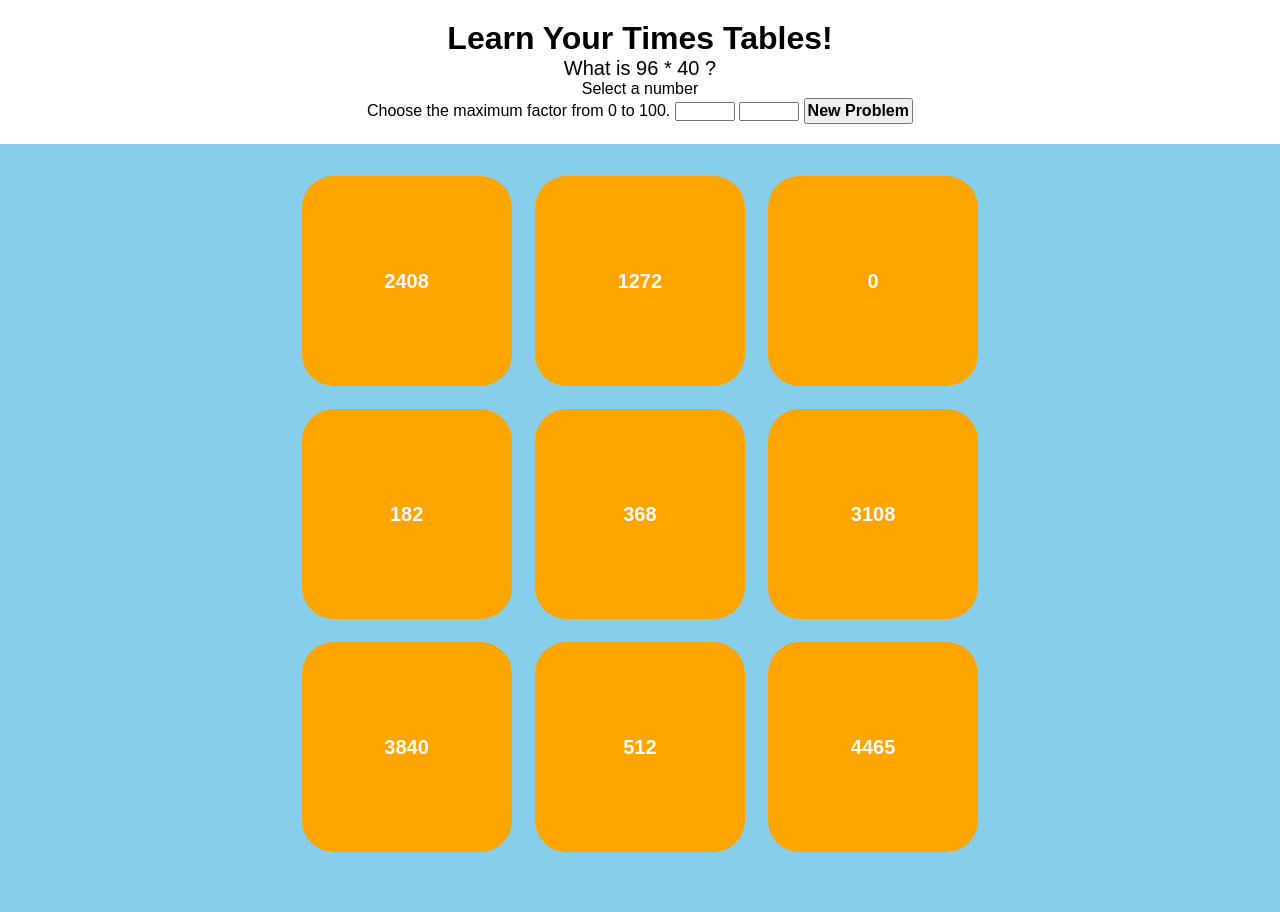
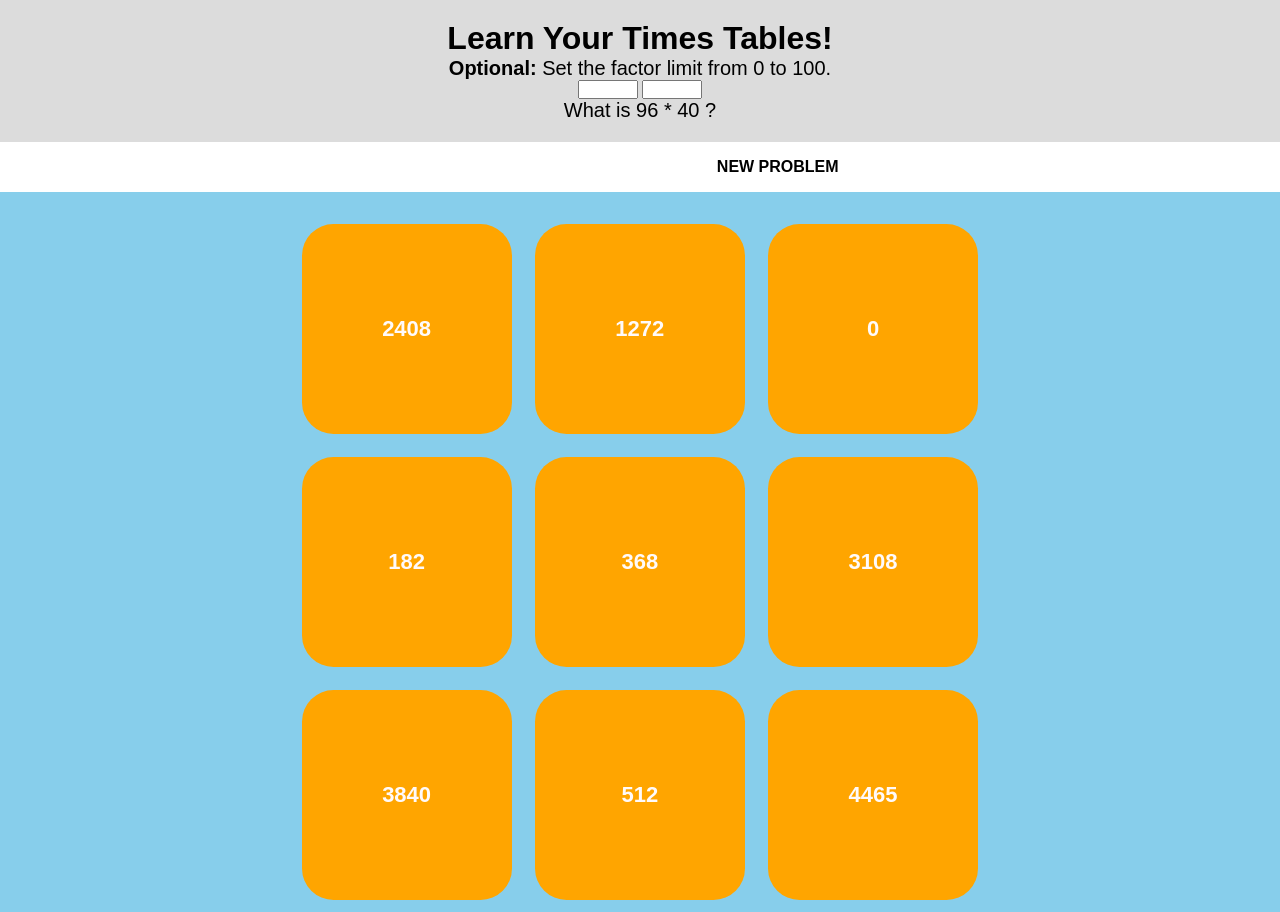
Before and after one commit to JustinCThomas/Multiplication-Project, a plain HTML site: page index.html in a window 1280 px wide. Before the commit the page ends 864 px from the top, so only its background shows below. Drawn offline with Linux system fonts and the light colour scheme.

Commit message:
Update the header

```diff
--- a/css/styles.css
+++ b/css/styles.css
@@ -11,32 +11,51 @@ body {
 }
 
 header {
-  background: white;
-  padding: 20px 0;
+  background: rgb(220, 220, 220);
+  padding: 20px 0 20px 0;
 }
 
 p {
   font-size: 20px;
 }
 
-#correctness {
-  display: inline-block;
-  width: 15%;
+#optional {
+  font-weight: 700;
 }
 
+#band {
+  background-color: white;
+  text-align: center;
+  height: 50px;
+  position: relative;
+}
+
+#correctness {
+  height: 100%;
+  line-height: 300%;
+  position: absolute;
+  left: 50%;
+  transform: translateX(-50%);
+}
 
 button {
-  /*border: none;
+  border: none;
   background: none;
-  outline: none;*/
+  outline: none;
+  text-transform: uppercase;
   font-weight: 700;
   height: 100%;
   font-size: 16px;
   padding: 2px;
+  position: absolute;
+  left: calc(50% + 100px);
+  transform: translateX(-20%);
+  transition: all .6s;
 }
 
-#new-problem {
-
+button:hover {
+  color: blue;
+  background-color:  rgb(220, 220, 220);
 }
 
 .container {
@@ -66,5 +85,5 @@ button {
   transform: translate(-50%, -50%);
   color: snow;
   font-weight: 700;
-  font-size: 20px;
+  font-size: 22px;
 }
--- a/index.html
+++ b/index.html
@@ -9,19 +9,16 @@
 
     <header>
       <h1>Learn Your Times Tables!</h1>
-
-      <p>What is  <span id="value1"></span> * <span id="value2"></span>  ?</p>
-
-      <div id="correctness">Select a number</div>
-      <br>
-
-      Choose the maximum factor from 0 to 100.
+      <p><span id="optional">Optional:</span> Set the factor limit from 0 to 100.</p>
       <input type="number" name="firstFactorMax" min="0" max="100">
       <input type="number" name="secondFactorMax" min="0" max="100">
 
-
+      <p>What is  <span id="value1"></span> * <span id="value2"></span> ?</p>
+    </header>
+    <div id="band">
+      <div id="correctness"></div>
       <button id="new-problem">New Problem</button>
-    </header>
+    </div>
 
     <div class="container">
       <div class="number-box">
--- a/js/multiply.js
+++ b/js/multiply.js
@@ -78,7 +78,7 @@ function addBoxEvents() {
 function check(){
   if ( (Number(this.textContent)) === (Number(value1.textContent) * Number(value2.textContent)) ) {
     correctness.textContent = "Correct!";
-    this.style.backgroundColor = "lime";
+    this.style.backgroundColor = "#11d011";
     removeBoxEvents();
   } else {
     this.style.backgroundColor = "red";
@@ -94,7 +94,7 @@ function removeBoxEvents() {
 
 function newProblemEvent() {
   newProblem.addEventListener('click', function() {
-    correctness.textContent = "What's the answer?";
+    correctness.textContent = "";
     for (var i = 0; i < numberBoxes.length; i++) {
       numberBoxes[i].style.backgroundColor = "orange";
     }
```
